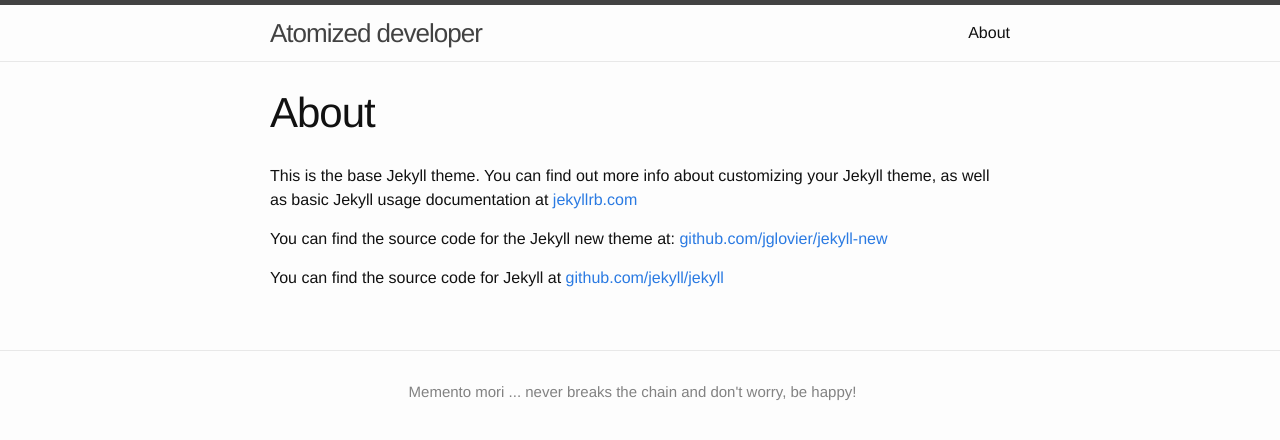
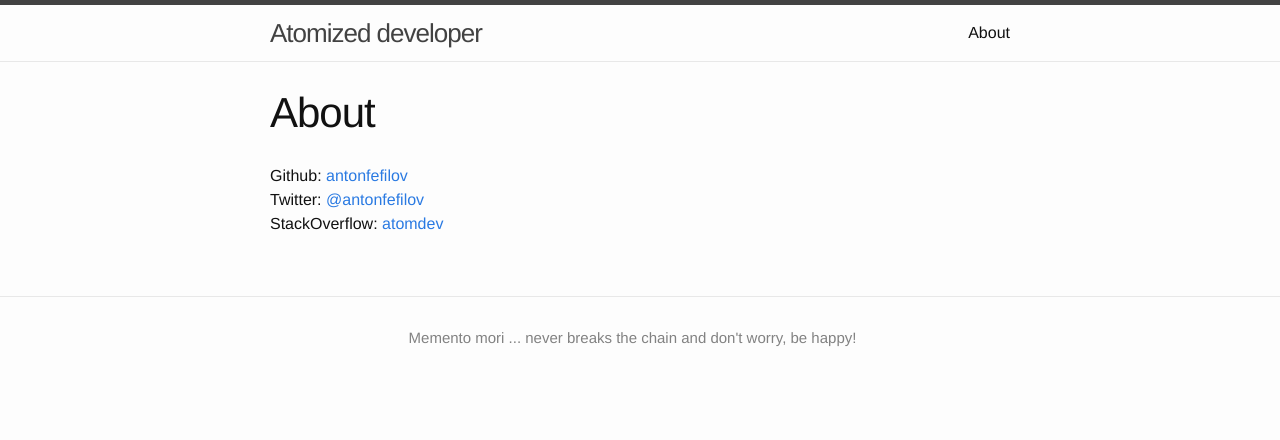
Before and after one commit to antonfefilov/antonfefilov.github.io, a Jekyll site: the page built from about.md, in a window 1280 px wide. Shown: the top 440 px of the page. Built offline with Jekyll 4.4.1, drawn with Linux system fonts in a browser that asks for light colours.

Commit message:
change about page, remove xml reference from main page

```diff
--- a/_config.yml
+++ b/_config.yml
@@ -1,12 +1,13 @@
 # Site settings
 title: Atomized developer
-email: anton.fefilov@flatstack.com
+email: atomdev@icloud.com
 description: > # this means to ignore newlines until "baseurl:"
   Memento mori ... never breaks the chain and don't worry, be happy!
 baseurl: "" # the subpath of your site, e.g. /blog/
 url: "http://yourdomain.com" # the base hostname & protocol for your site
 twitter_username: antonfefilov
 github_username: antonfefilov
+stackoverflow_cv_username: atomdev
 
 # Build settings
 markdown: kramdown
--- a/about.md
+++ b/about.md
@@ -4,8 +4,31 @@ title: About
 permalink: /about/
 ---
 
-This is the base Jekyll theme. You can find out more info about customizing your Jekyll theme, as well as basic Jekyll usage documentation at [jekyllrb.com](http://jekyllrb.com/)
+<ul class="social-media-list">
+  {% if site.github_username %}
+  <li>
+    Github:
+    <a href="https://github.com/{{ site.github_username }}" target="_blank">
+      <span class="username">{{ site.github_username }}</span>
+    </a>
+  </li>
+  {% endif %}
 
-You can find the source code for the Jekyll new theme at: [github.com/jglovier/jekyll-new](https://github.com/jglovier/jekyll-new)
+  {% if site.twitter_username %}
+  <li>
+    Twitter:
+    <a href="https://twitter.com/{{ site.twitter_username }}" target="_blank">
+      <span class="username">@{{ site.twitter_username }}</span>
+    </a>
+  </li>
+  {% endif %}
 
-You can find the source code for Jekyll at [github.com/jekyll/jekyll](https://github.com/jekyll/jekyll)
+  {% if site.stackoverflow_cv_username %}
+  <li>
+    StackOverflow:
+    <a href="https://careers.stackoverflow.com/{{ site.stackoverflow_cv_username }}" target="_blank">
+      <span class="username">{{ site.stackoverflow_cv_username }}</span>
+    </a>
+  </li>
+  {% endif %}
+</ul>
--- a/index.html
+++ b/index.html
@@ -3,7 +3,6 @@ layout: default
 ---
 
 <div class="home">
-
   <h1 class="page-heading">Posts</h1>
 
   <ul class="post-list">
@@ -17,7 +16,4 @@ layout: default
       </li>
     {% endfor %}
   </ul>
-
-  <p class="rss-subscribe">subscribe <a href="{{ "/feed.xml" | prepend: site.baseurl }}">via RSS</a></p>
-
 </div>
```
